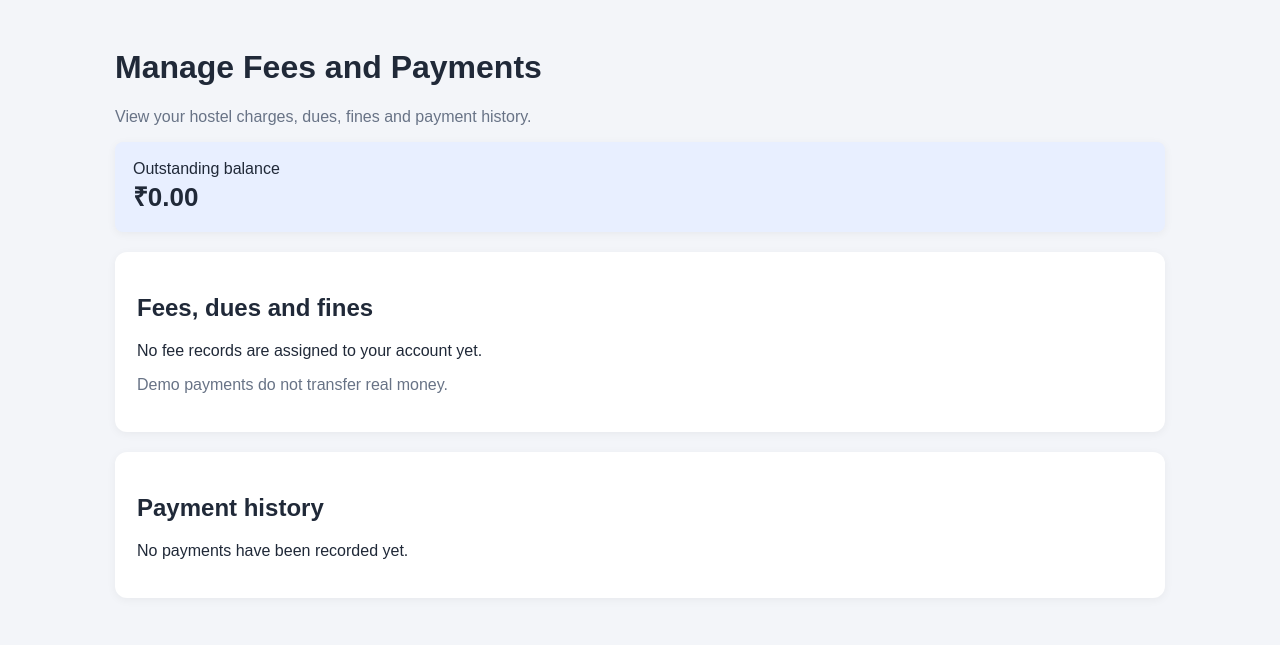
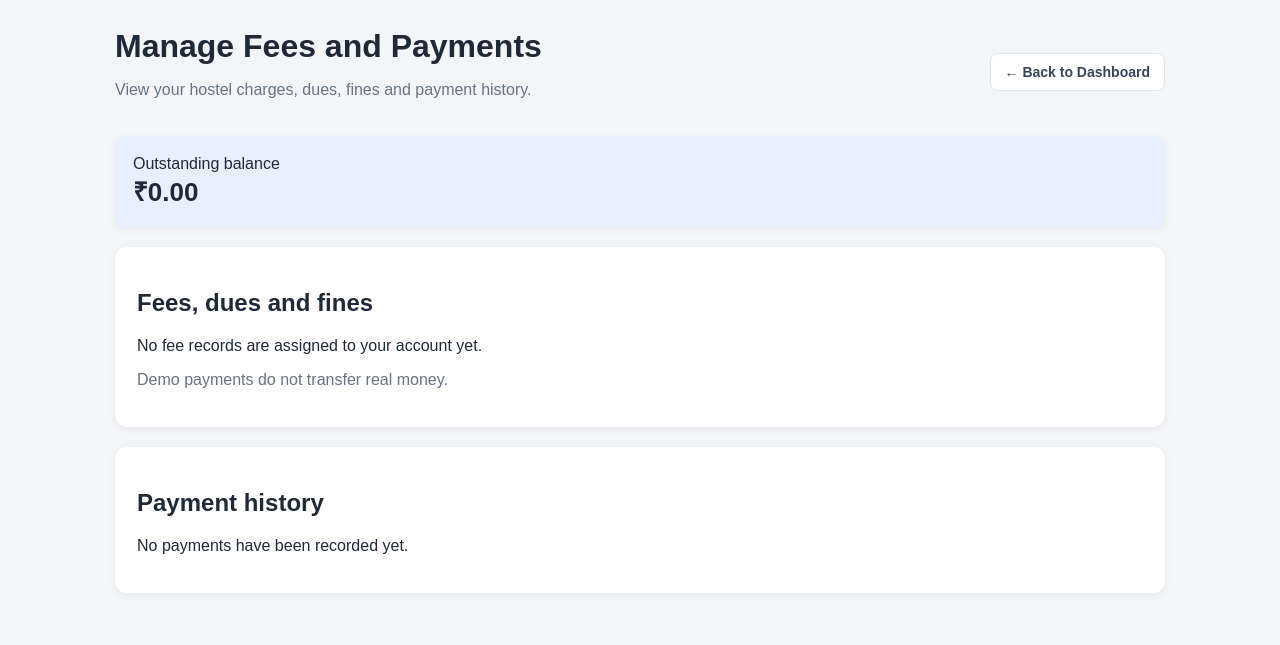
Before and after one commit to Kundan-debug/SE-Hostel_Management_System, a Flask app: page /fees in a window 1280 px wide. Shown: the top 645 px of the page. Run offline with Flask 3, Linux system fonts and the light colour scheme; the visitor is signed in with stand-in values (Sample User, id 1); data that the repository does not hold is empty.

Commit message:
Add dashboard navigation to fees page

```diff
--- a/app/templates/fees.html
+++ b/app/templates/fees.html
@@ -5,32 +5,155 @@
     <meta charset="UTF-8">
     <meta name="viewport" content="width=device-width, initial-scale=1">
     <title>Manage Fees and Payments</title>
+
     <style>
-        body { font-family: Arial, sans-serif; background: #f3f5f9;
-               color: #202938; margin: 0; padding: 28px; }
-        main { max-width: 1050px; margin: auto; }
-        .card { background: white; border-radius: 12px; padding: 22px;
-                margin-bottom: 20px; box-shadow: 0 2px 10px #0000000d; }
-        .summary { background: #e8efff; padding: 18px; border-radius: 8px; }
-        .amount { font-size: 26px; font-weight: bold; }
-        table { width: 100%; border-collapse: collapse; }
-        th, td { padding: 12px 9px; border-bottom: 1px solid #e5e7eb;
-                 text-align: left; }
-        th { background: #f8fafc; }
-        button, .button { background: #2457d6; color: white; padding: 9px 13px;
-                          border: 0; border-radius: 6px; cursor: pointer;
-                          text-decoration: none; display: inline-block; }
-        .status { font-weight: bold; }
-        .message { padding: 12px; background: #e8f7ed; border-radius: 6px; }
-        .error { background: #fdeaea; }
-        .muted { color: #687386; }
-        .table-wrap { overflow-x: auto; }
+        * {
+            box-sizing: border-box;
+        }
+
+        body {
+            font-family: Arial, sans-serif;
+            background: #f3f5f9;
+            color: #202938;
+            margin: 0;
+            padding: 28px;
+        }
+
+        main {
+            max-width: 1050px;
+            margin: auto;
+        }
+
+        .page-header {
+            display: flex;
+            align-items: center;
+            justify-content: space-between;
+            gap: 16px;
+            flex-wrap: wrap;
+            margin-bottom: 22px;
+        }
+
+        .page-header h1 {
+            margin: 0 0 8px;
+        }
+
+        .back-button {
+            background: #ffffff;
+            color: #39445a;
+            padding: 10px 14px;
+            border: 1px solid #dce2ed;
+            border-radius: 8px;
+            text-decoration: none;
+            font-weight: 600;
+            font-size: 14px;
+            white-space: nowrap;
+        }
+
+        .back-button:hover {
+            background: #eaf0fb;
+        }
+
+        .card {
+            background: white;
+            border-radius: 12px;
+            padding: 22px;
+            margin-bottom: 20px;
+            box-shadow: 0 2px 10px #0000000d;
+        }
+
+        .summary {
+            background: #e8efff;
+            padding: 18px;
+            border-radius: 8px;
+        }
+
+        .amount {
+            font-size: 26px;
+            font-weight: bold;
+        }
+
+        table {
+            width: 100%;
+            border-collapse: collapse;
+        }
+
+        th, td {
+            padding: 12px 9px;
+            border-bottom: 1px solid #e5e7eb;
+            text-align: left;
+        }
+
+        th {
+            background: #f8fafc;
+        }
+
+        button, .button {
+            background: #2457d6;
+            color: white;
+            padding: 9px 13px;
+            border: 0;
+            border-radius: 6px;
+            cursor: pointer;
+            text-decoration: none;
+            display: inline-block;
+        }
+
+        button:hover, .button:hover {
+            background: #1946b6;
+        }
+
+        .status {
+            font-weight: bold;
+        }
+
+        .message {
+            padding: 12px;
+            background: #e8f7ed;
+            border-radius: 6px;
+        }
+
+        .error {
+            background: #fdeaea;
+        }
+
+        .muted {
+            color: #687386;
+        }
+
+        .table-wrap {
+            overflow-x: auto;
+        }
+
+        @media (max-width: 600px) {
+            body {
+                padding: 18px 12px;
+            }
+
+            .page-header h1 {
+                font-size: 24px;
+            }
+
+            .card {
+                padding: 16px;
+            }
+        }
     </style>
 </head>
+
 <body>
 <main>
-    <h1>Manage Fees and Payments</h1>
-    <p class="muted">View your hostel charges, dues, fines and payment history.</p>
+    <header class="page-header">
+        <div>
+            <h1>Manage Fees and Payments</h1>
+            <p class="muted">
+                View your hostel charges, dues, fines and payment history.
+            </p>
+        </div>
+
+        <a href="{{ url_for('home') }}" class="back-button">
+            ← Back to Dashboard
+        </a>
+    </header>
 
     {% with messages = get_flashed_messages(with_categories=true) %}
       {% for category, message in messages %}
@@ -46,12 +169,19 @@
 
     <section class="card">
         <h2>Fees, dues and fines</h2>
+
         {% if fees %}
         <div class="table-wrap">
         <table>
             <thead>
-                <tr><th>Description</th><th>Type</th><th>Amount</th>
-                    <th>Due date</th><th>Status</th><th>Action</th></tr>
+                <tr>
+                    <th>Description</th>
+                    <th>Type</th>
+                    <th>Amount</th>
+                    <th>Due date</th>
+                    <th>Status</th>
+                    <th>Action</th>
+                </tr>
             </thead>
             <tbody>
             {% for fee in fees %}
@@ -79,17 +209,25 @@
         {% else %}
         <p>No fee records are assigned to your account yet.</p>
         {% endif %}
+
         <p class="muted">Demo payments do not transfer real money.</p>
     </section>
 
     <section class="card">
         <h2>Payment history</h2>
+
         {% if payments %}
         <div class="table-wrap">
         <table>
             <thead>
-                <tr><th>Date</th><th>Reference</th><th>Method</th>
-                    <th>Amount</th><th>Status</th><th>Receipt</th></tr>
+                <tr>
+                    <th>Date</th>
+                    <th>Reference</th>
+                    <th>Method</th>
+                    <th>Amount</th>
+                    <th>Status</th>
+                    <th>Receipt</th>
+                </tr>
             </thead>
             <tbody>
             {% for payment in payments %}
@@ -105,7 +243,8 @@
                            href="{{ url_for('fees.receipt', payment_id=payment.id) }}">
                            View receipt
                         </a>
-                    {% else %}—
+                    {% else %}
+                        —
                     {% endif %}
                     </td>
                 </tr>
```
